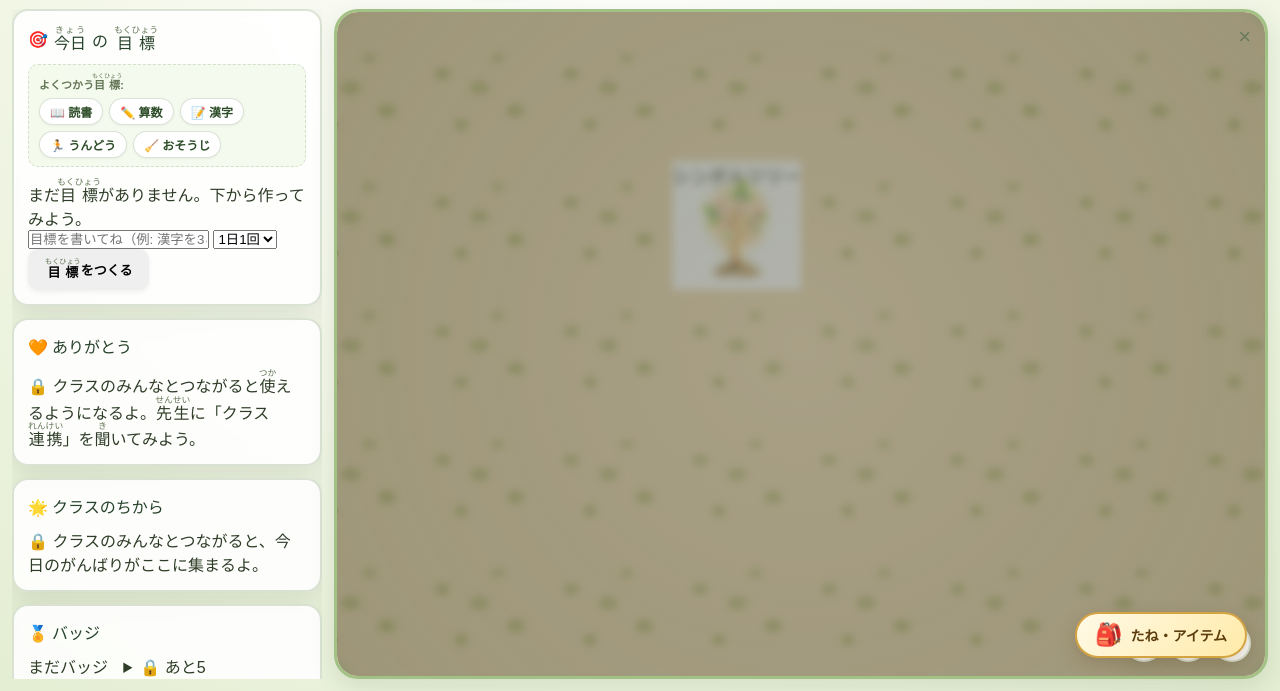
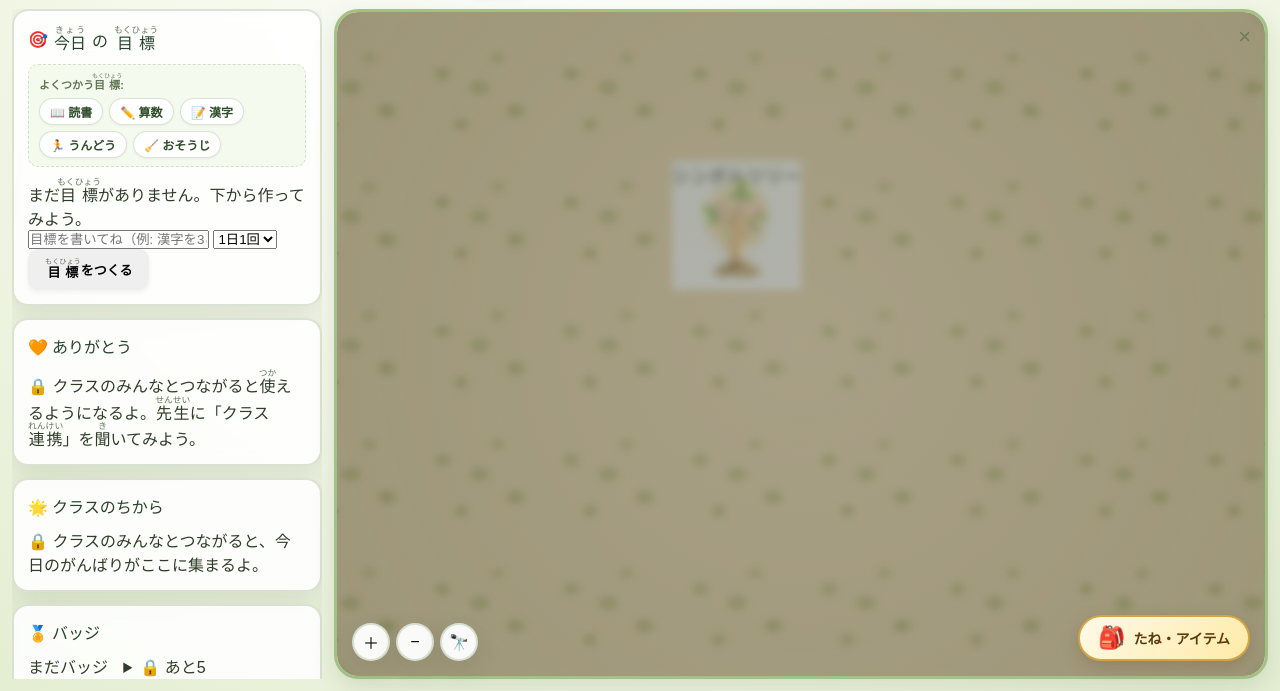
Before and after one commit to yggdrasilw-spec/kotsukotsu, a plain HTML site: page index.html in a window 1280 px wide. Shown: the part 109-800 px from the top of the page. Drawn offline with Linux system fonts and the light colour scheme; a web font is replaced by a local one.

Commit message:
fix: ドロワーのクリック判定修正とズームボタンの配置調整（左下に分離）

```diff
--- a/js/interaction.js
+++ b/js/interaction.js
@@ -60,10 +60,9 @@
 
   handlePointerDown = (event) => {
     if (event.button !== 0 && event.pointerType !== 'touch') return;
-    // オーバーレイ(完成画面・確認モーダル等)の中でのpointerdownまで viewportEl が
-    // pointer captureしてしまうと、以降のclickがボタン本体ではなくviewportEl側に
-    // 奪われてしまう(handleClickのガードだけでは防げない)。ここでも同様に除外する。
-    if (event.target.closest?.('.milestone-host, .placed-info-host, .welcome-host, .ending-host')) {
+    // オーバーレイやコントロールボタンの中でのpointerdownまで viewportEl が
+    // pointer captureしてしまうと、ボタンのclickが失われてしまうため除外する。
+    if (event.target.closest?.('.milestone-host, .placed-info-host, .welcome-host, .ending-host, .item-drawer-host, .item-drawer-fab, .viewport-controls, .placing-banner')) {
       return;
     }
     this.activePointerId = event.pointerId;
@@ -110,13 +109,8 @@
       return;
     }
 
-    // 完成画面・確認モーダル・起動時ポップアップ・置いたものの詳細ポップアップは、
-    // すべてforestViewportの子要素として重ねて表示している(構造上の都合)。
-    // クリックはDOMをbubbleするため、何も対策しないとこれらの中のボタンを押した
-    // クリックがそのままviewportの「配置」判定まで届いてしまい、「切り株を配置しました」
-    // のように、押したつもりのボタンとは無関係な動作(現在選択中のアセットの配置)が
-    // 起きてしまう。オーバーレイの中でのクリックはここで止め、下の森には渡さない。
-    if (event.target.closest?.('.milestone-host, .placed-info-host, .welcome-host, .ending-host')) {
+    // 完成画面・確認モーダル・ボタン類の中でのクリックはここで止め、森の配置には渡さない。
+    if (event.target.closest?.('.milestone-host, .placed-info-host, .welcome-host, .ending-host, .item-drawer-host, .item-drawer-fab, .viewport-controls, .placing-banner')) {
       return;
     }
 
--- a/style.css
+++ b/style.css
@@ -770,14 +770,14 @@
   margin-bottom: 6px;
 }
 
-/* ズームコントロール */
+/* ズームコントロール（左下に配置して右下の🎒ボタンと分離） */
 .viewport-controls {
   position: absolute;
-  bottom: 14px;
-  right: 14px;
+  bottom: 18px;
+  left: 18px;
   display: flex;
   gap: 6px;
-  z-index: 10;
+  z-index: 20;
 }
 .icon-btn {
   width: 38px;
```
Also changed, not shown: index.html (+3 -2 lines).
